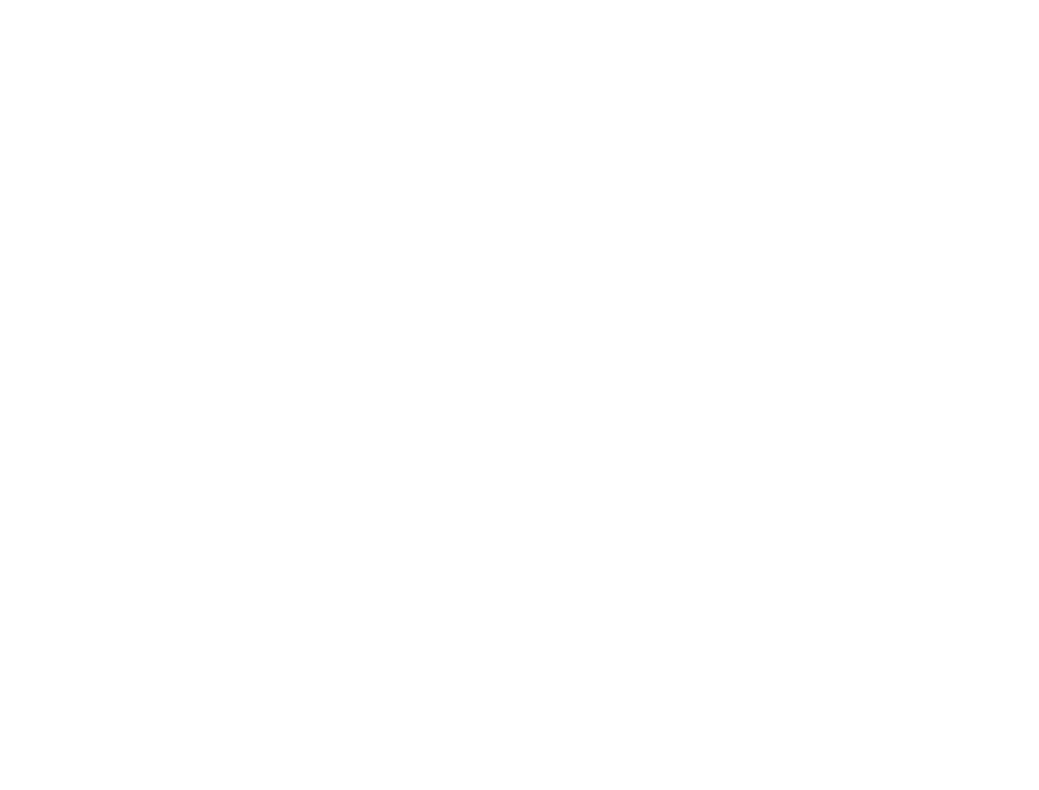
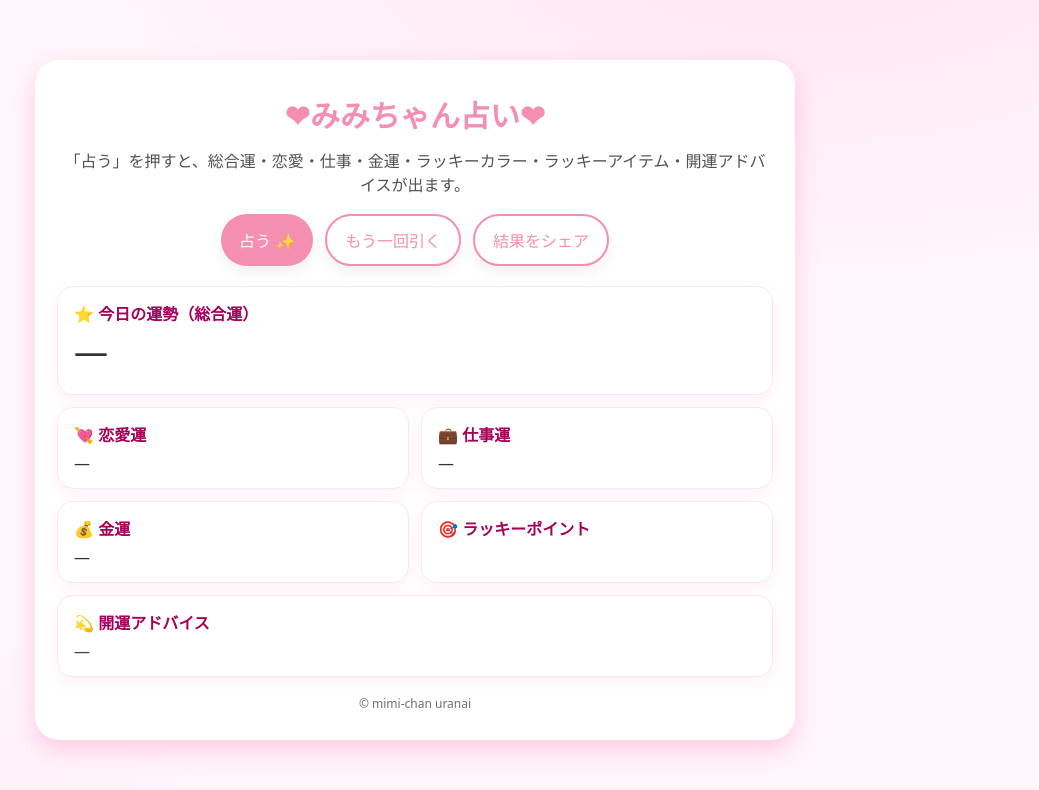
Before and after one commit to ai2024mimi-code/mimichan, a plain HTML site: page index.html in a window 1280 px wide. Shown: the whole page, without its empty margins (225-1264 px from the left). Drawn offline with Linux system fonts and the light colour scheme.

Commit message:
Update index.html

```diff
--- a/index.html
+++ b/index.html
@@ -1,5 +1,88 @@
+<!doctype html>
+<html lang="ja">
+<head>
+<meta charset="utf-8">
+<meta name="viewport" content="width=device-width,initial-scale=1">
+<title>❤みみちゃん占い❤</title>
+<style>
+  :root{ --pink:#f8a5c2; --hot:#f48fb1; --bg:#fff6fb; --ink:#333; }
+  *{box-sizing:border-box}
+  body{margin:0;font-family:"Hiragino Kaku Gothic ProN","Yu Gothic","Meiryo",system-ui,sans-serif;
+       background:radial-gradient(1200px 600px at 80% -10%,#ffe3f1 0%,transparent 60%),
+                  radial-gradient(1000px 500px at -10% 110%,#ffeaf6 0%,transparent 60%),var(--bg);
+       color:var(--ink);min-height:100svh;display:flex;align-items:center;justify-content:center;padding:24px;}
+  .app{width:min(760px,100%);background:#fff;border-radius:24px;box-shadow:0 10px 25px rgba(255,79,161,.25);
+       padding:24px 22px 28px;position:relative;overflow:hidden}
+  h1{margin:8px 0 12px;text-align:center;font-size:clamp(22px,4vw,30px);color:var(--hot)}
+  p.lead{text-align:center;margin:0 0 18px;opacity:.85}
+  .controls{display:flex;gap:12px;justify-content:center;flex-wrap:wrap;margin:16px 0 20px}
+  button{border:0;border-radius:999px;padding:12px 18px;font-size:16px;cursor:pointer;box-shadow:0 6px 14px rgba(0,0,0,.06)}
+  .primary{background:var(--hot);color:#fff}
+  .ghost{background:#fff;color:var(--hot);border:2px solid var(--hot)}
+  .grid{display:grid;gap:12px;grid-template-columns:repeat(12,1fr)}
+  .card{background:#fff;border:1px solid #ffe5f1;border-radius:16px;padding:14px 16px;box-shadow:0 6px 16px rgba(255,79,161,.08)}
+  .w12{grid-column:span 12}.w6{grid-column:span 12}@media (min-width:760px){.w6{grid-column:span 6}}
+  .title{font-weight:700;color:#a4005a;margin-bottom:6px;display:flex;align-items:center;gap:8px}
+  .big{font-size:clamp(22px,4.6vw,34px);line-height:1.2}
+  .tags{display:flex;gap:8px;flex-wrap:wrap;margin-top:8px}
+  .tag{padding:6px 10px;background:#fff0f7;border:1px dashed #ffc2df;border-radius:999px;font-size:13px}
+  .muted{opacity:.9}
+  .footer{text-align:center;margin-top:18px;font-size:12px;opacity:.7}
+  .special{background:#fff;border:1px solid #ffe5f1;border-radius:16px;padding:16px;box-shadow:0 6px 16px rgba(255,79,161,.08)}
+  .cta-row{display:flex;gap:10px;flex-wrap:wrap;margin-top:12px}
+  .btn-link{display:inline-block;text-decoration:none;font-weight:700;border-radius:999px;padding:10px 14px;
+            border:2px solid var(--hot);color:#fff;background:var(--pink);box-shadow:0 6px 14px rgba(0,0,0,.06)}
+</style>
+</head>
+<body>
+  <div class="app">
+    <h1>❤みみちゃん占い❤</h1>
+    <p class="lead">「占う」を押すと、総合運・恋愛・仕事・金運・ラッキーカラー・ラッキーアイテム・開運アドバイスが出ます。</p>
+
+    <div class="controls">
+      <button class="primary" id="drawBtn">占う ✨</button>
+      <button class="ghost" id="againBtn" disabled>もう一回引く</button>
+      <button class="ghost" id="shareBtn" disabled>結果をシェア</button>
+    </div>
+
+    <div class="grid" id="resultArea" hidden>
+      <section class="card w12">
+        <div class="title">⭐ 今日の運勢（総合運）</div>
+        <div id="total" class="big">—</div>
+        <div class="tags" id="stars"></div>
+      </section>
+
+      <section class="card w6"><div class="title">💘 恋愛運</div><div id="love">—</div></section>
+      <section class="card w6"><div class="title">💼 仕事運</div><div id="work">—</div></section>
+      <section class="card w6"><div class="title">💰 金運</div><div id="money">—</div></section>
+      <section class="card w6">
+        <div class="title">🎯 ラッキーポイント</div>
+        <div class="tags" id="lucky"></div>
+      </section>
+
+      <section class="card w12">
+        <div class="title">💫 開運アドバイス</div>
+        <div id="advice" class="muted">—</div>
+      </section>
+
+      <section class="w12 special" id="specialBox" hidden>
+        <div class="title">💌 特別メッセージ（愛され直しのヒント）</div>
+        <div id="specialMsg" class="msg">—</div>
+        <div class="cta-row">
+          <a class="btn-link" id="ctaApp"
+             href="https://wild-durian-7e0.notion.site/40-50-256f18996dfa80ab818bc8cead4ed590?source=copy_link"
+             target="_blank" rel="noopener nofollow">出会いのチャンスを広げる（おすすめアプリ）</a>
+          <a class="btn-link" id="ctaConsult"
+             href="https://calendly.com/ai2024mimi/30" target="_blank" rel="noopener">個別相談で“私の場合”を聞く</a>
+        </div>
+      </section>
+    </div>
+
+    <div class="footer">© mimi-chan uranai</div>
+  </div>
+
 <script>
-/* === みみちゃん占い：安定版（必ず window.draw を定義） === */
+/* === みみちゃん占い（必ず window.draw を定義）=== */
 (function(){
   const pick = a => a[Math.floor(Math.random()*a.length)];
   const range = n => [...Array(n).keys()];
@@ -31,9 +114,7 @@
     low: ["今日は守りの日。無理せず安心を最優先に。ほんの少しの自己ケアが、明日を軽くします。","つらい記憶が顔を出したら深呼吸を3回。過去はあなたの価値を決めません。今ここから、また愛されていけます。"]
   };
 
-  function safeParam(url,key,val){ try{ const u=new URL(url,location.href); u.searchParams.set(key,val); return u.toString(); }catch{ return url; } }
-
-  /* ★★★ ここでグローバル公開 ★★★ */
+  // ====== グローバル公開 draw() ======
   window.draw = function(){
     const area = document.querySelector("#resultArea");
     area.hidden = false;
@@ -41,8 +122,7 @@
     const [rank,msg] = pick(TOTAL);
     document.querySelector("#total").textContent = `${rank}　${msg}`;
 
-    const stars = document.querySelector("#stars");
-    stars.innerHTML = "";
+    const stars = document.querySelector("#stars"); stars.innerHTML="";
     const level = { "大吉":5, "中吉":4, "小吉":3, "吉":3, "末吉":2, "凶":1 }[rank] || 3;
     range(level).forEach(()=>{ const t=document.createElement("span"); t.className="tag"; t.textContent="💖"; stars.appendChild(t); });
 
@@ -64,16 +144,15 @@
     document.querySelector("#againBtn").disabled=false;
     document.querySelector("#shareBtn").disabled=false;
 
+    const safe=(url,k,v)=>{ try{const u=new URL(url,location.href); u.searchParams.set(k,v); return u.toString(); }catch{ return url; } };
     const app=document.querySelector("#ctaApp"), con=document.querySelector("#ctaConsult");
-    if(app) app.href = safeParam(app.href,"rank",rank);
-    if(con) con.href = safeParam(con.href,"rank",rank);
+    if(app) app.href=safe(app.href,"rank",rank);
+    if(con) con.href=safe(con.href,"rank",rank);
   };
 
-  // 共有ボタン
-  document.addEventListener("DOMContentLoaded", ()=>{
-    const sb = document.querySelector("#shareBtn");
-    if(!sb) return;
-    sb.addEventListener("click", async ()=>{
+  document.querySelector("#drawBtn").addEventListener("click", draw);
+  document.querySelector("#againBtn").addEventListener("click", draw);
+  document.querySelector("#shareBtn").addEventListener("click", async ()=>{
     const text = `❤みみちゃん占い❤\n${document.querySelector("#total").textContent}\n`
       + `💘 ${document.querySelector("#love").textContent}\n💼 ${document.querySelector("#work").textContent}\n💰 ${document.querySelector("#money").textContent}\n`
       + `🎨/🎁/📍 ${document.querySelector("#lucky").innerText}\n🪄 ${document.querySelector("#advice").textContent}\n`;
@@ -81,6 +160,7 @@
     else if(navigator.clipboard){ await navigator.clipboard.writeText(text); alert("結果をコピーしました。SNSに貼り付けてシェアできます✨"); }
     else{ prompt("結果をコピーして使ってください👇", text); }
   });
-  });
 })();
 </script>
+</body>
+</html>
```
Lines whose indentation alone changed are shown as unchanged.
